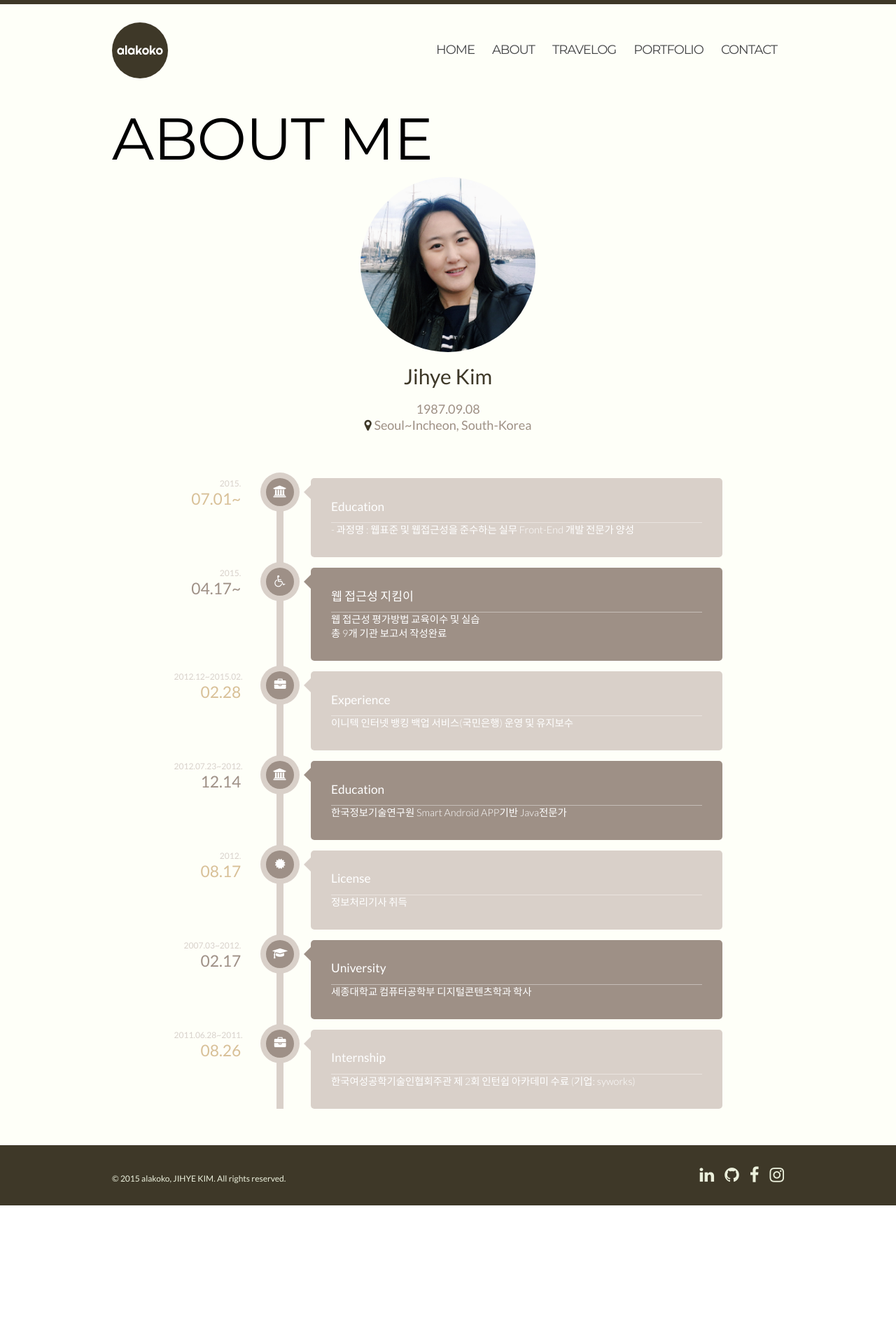
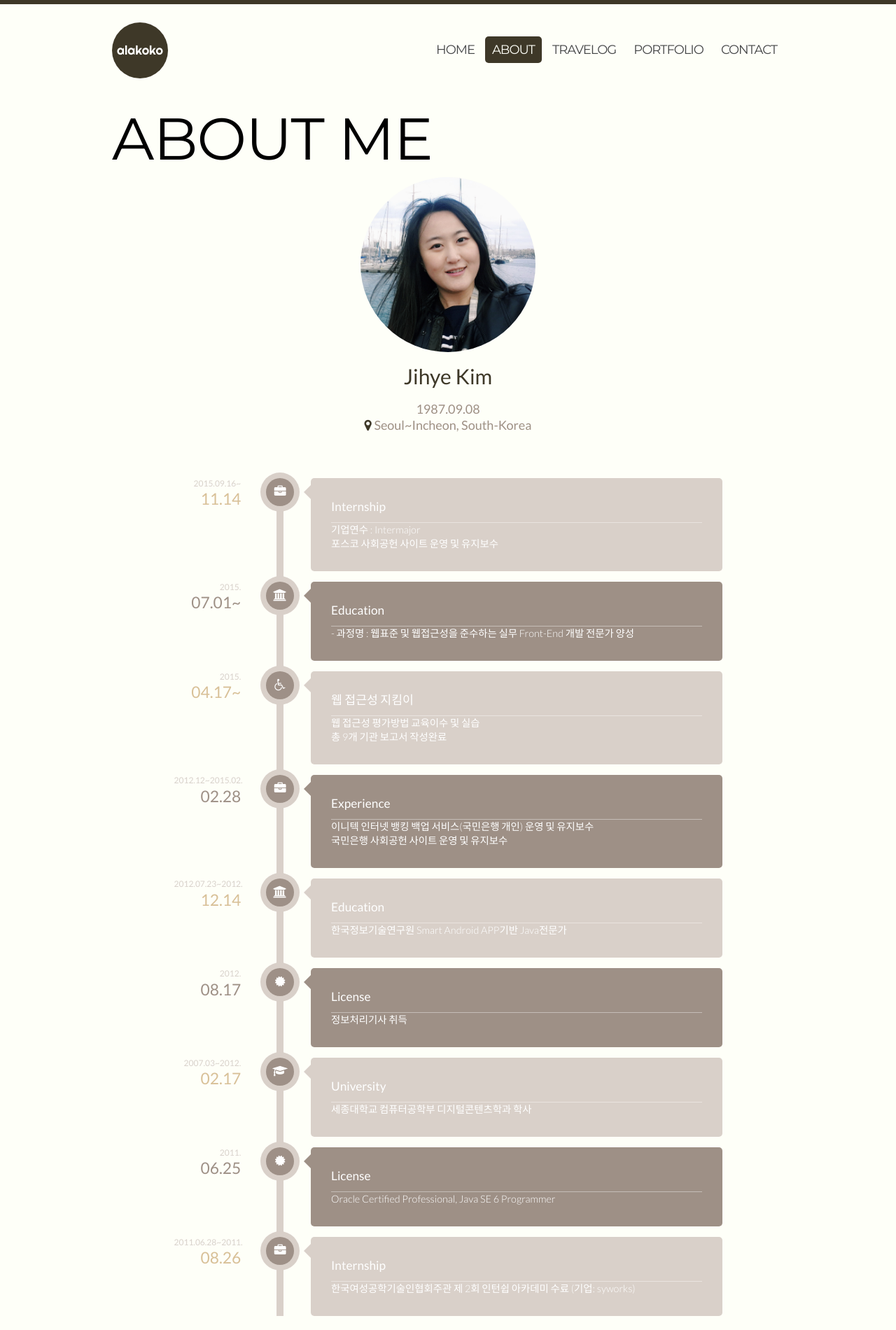
Before and after one commit to alakoko/alakoko.github.io, a website: page about/about.html in a window 1280 px wide. Shown: the top 1900 px of the page at 70% size. Before the commit the page ends 1722 px from the top, so only its background shows below. Drawn offline with nearby package versions, Linux system fonts and the light colour scheme; files that its build step writes are made by us from their sources.

Commit message:
current page highlight
Using jQuery : current page highlight

```diff
--- a/about/about.html
+++ b/about/about.html
@@ -15,17 +15,17 @@
 		<meta name="author" content="alakoko" />
 		<link rel="stylesheet" type="text/css" href="../css/default.css" />
 		<link rel="stylesheet" type="text/css" href="../css/component.css" />
-		<script src="js/modernizr.custom.js"></script>
+		<script src="../js/modernizr.custom.js"></script>
 	</head>
 	<body>
 		<div class="border"></div>
 			<div class="background">
 				<header class="header">
-					<div class="logo"><a href="index.html">alakoko</a></div>
+					<div class="logo"><a href="../index.html">alakoko</a></div>
 					<nav class="nav">
 						<ul class="desk_nav">
 							<li><a href="../index.html">HOME</a></li>
-							<li><a href="about.html">ABOUT</a></li>
+							<li id="CP"><a href="about.html">ABOUT</a></li>
 							<li><a href="../travelog/travelog.html">TRAVELOG</a></li>
 							<li><a href="../portfolio/portfolio.html">PORTFOLIO</a></li>
 							<li><a href="../contact/contact.html">CONTACT</a></li>
@@ -52,6 +52,15 @@
 						<div class="main">
 							<ul class="cbp_tmtimeline">
 								<li>
+									<time class="cbp_tmtime"><span>2015.09.16~</span> <span>11.14</span></time>
+									<div class="cbp_tmicon"><span class="fa fa-briefcase"></span></div>
+									<div class="cbp_tmlabel">
+										<h3>Internship</h3>
+										<p>기업연수 : Intermajor<br>
+											포스코 사회공헌 사이트 운영 및 유지보수</p>
+									</div>
+								</li>
+								<li>
 									<div class="cbp_tmtime"><span>2015.</span> <span>07.01~</span></div>
 									<div class="cbp_tmicon"><span class="fa fa-university"></span></div>
 									<div class="cbp_tmlabel">
@@ -65,7 +74,7 @@
 									<div class="cbp_tmicon"><span class="fa fa-wheelchair"></span></div>
 									<div class="cbp_tmlabel">
 										<h3>웹 접근성 지킴이</h3>
-										<p>웹 접근성 평가방법 교육이수 및 실습 <br/>
+										<p>웹 접근성 평가방법 교육이수 및 실습<br>
 											총 9개 기관 보고서 작성완료</p>
 									</div>
 								</li>
@@ -74,7 +83,8 @@
 									<div class="cbp_tmicon"><span class="fa fa-briefcase"></span></div>
 									<div class="cbp_tmlabel">
 										<h3>Experience</h3>
-										<p>이니텍 인터넷 뱅킹 백업 서비스(국민은행) 운영 및 유지보수</p>
+										<p>이니텍 인터넷 뱅킹 백업 서비스(국민은행 개인) 운영 및 유지보수<br>
+											국민은행 사회공헌 사이트 운영 및 유지보수</p>
 									</div>
 								</li>
 								<li>
@@ -100,6 +110,15 @@
 										<h3>University</h3>
 										<p>세종대학교 컴퓨터공학부 디지털콘텐츠학과 학사</p>
 									</div>
+								</li>
+								<li>
+									<time class="cbp_tmtime"><span>2011.</span> <span>06.25</span></time>
+									<div class="cbp_tmicon"><span class="fa fa-certificate"></span></div>
+									<div class="cbp_tmlabel">
+										<h3>License</h3>
+										<p>Oracle Certified Professional, Java SE 6 Programmer</p>
+									</div>
+								</li>
 								<li>
 									<time class="cbp_tmtime"><span>2011.06.28~2011.</span> <span>08.26</span></time>
 									<div class="cbp_tmicon"><span class="fa fa-briefcase"></span></div>
@@ -127,5 +146,7 @@
 				</ul>
 			</div>
 		</footer>
+		<script src="http://code.jquery.com/jquery-1.11.3.min.js"></script>
+		<script src="../js/common.js" type="text/javascript"></script>
 	</body>
 </html>
--- a/css/common.css
+++ b/css/common.css
@@ -38,14 +38,14 @@ table {
 
 table caption {position:absolute; top:0; left:-999999px;}
 
-a:link, a:visited {
+/*a:link, a:visited {
 	color: #444547;
 	text-decoration:none;
-}
-a:hover, a:focus, a:active {
+}*/
+/*a:hover, a:focus, a:active {
 	color:#55aaea;
 	text-decoration:underline;
-}
+}*/
 
 select, input, textarea {
 	font:normal 1em '나눔고딕',nanumgothic,'돋움',dotum,AppleGothic, Arial, Verdana, sans-serif;
@@ -58,11 +58,8 @@ body{
 	width: 100%;
 }
 a {
-	color: #f0f0f0;
+	color: #444547;
 	text-decoration: none;
-}
-a:hover {
-	color: #000;
 }
 .border{
 	width: 100%;
@@ -99,7 +96,6 @@ a:hover {
 	margin-top: 20px;
 }
 .desk_nav>li{
-	color:black;
 	font-size: 1.5em;
 	letter-spacing: -1px;
 	border-radius: 5px;
@@ -114,12 +110,7 @@ a:hover {
 .desk_nav>li:hover {
 	background: #DDDDD6;
 }
-.desk_nav>li:clicked{
-	background: #242019;
-}
-.desk_nav>li>a:active{
-	color: #FFFFFF;
-}
+
 #select_nav{
 	display: none;
 }
@@ -134,7 +125,6 @@ footer{
 	width:960px;
 	overflow: hidden;
 	margin: 0 auto;
-	/*border:1px solid white;*/
 }
 .copyright{
 	margin-top: 10px;
@@ -158,3 +148,17 @@ a span.screen-reader-text {
     width: 1px;
     overflow: hidden;
 }
+
+/* current page nav */
+.current{
+	background-color: #3E3828;
+}
+.current>a{
+	color: #FEFFF8;
+}
+.current>a:hover{
+	color: #FEFFF8;
+}
+#CP:hover{
+	background-color: #3E3828;
+}
--- a/css/default.css
+++ b/css/default.css
@@ -13,12 +13,11 @@ body {
 }
 
 a {
-	color: #f0f0f0;
 	text-decoration: none;
 }
 
 a:hover {
-	color: #000;
+	/*color: #000;*/
 }
 
 .main,
--- /dev/null
+++ b/js/common.js
@@ -0,0 +1,5 @@
+$(function(){
+	if (window.location.href && document.getElementById('CP')) {
+		$('#CP').addClass('current');
+		 }
+});
--- a/js/index.js
+++ /dev/null
@@ -1 +0,0 @@
-console.log('Are you ready for developing the program?');
```
Also changed, not shown: contact/contact.html (+4 -3 lines), index.html (+3 -2 lines), portfolio/portfolio.html (+4 -3 lines), travelog/travelog.html (+3 -3 lines), css/main.css (line endings or trailing spaces).
